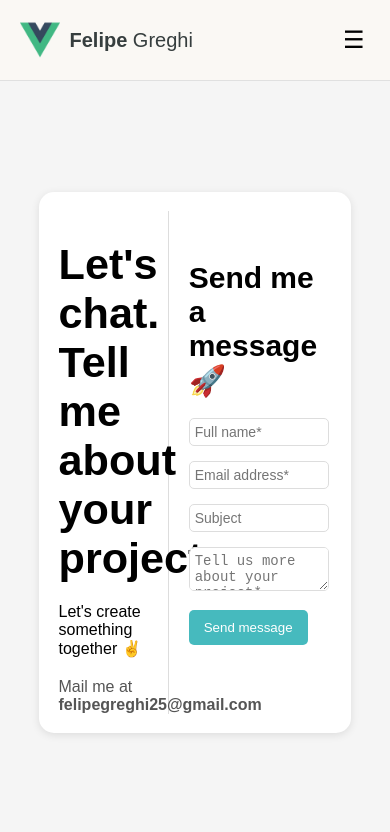
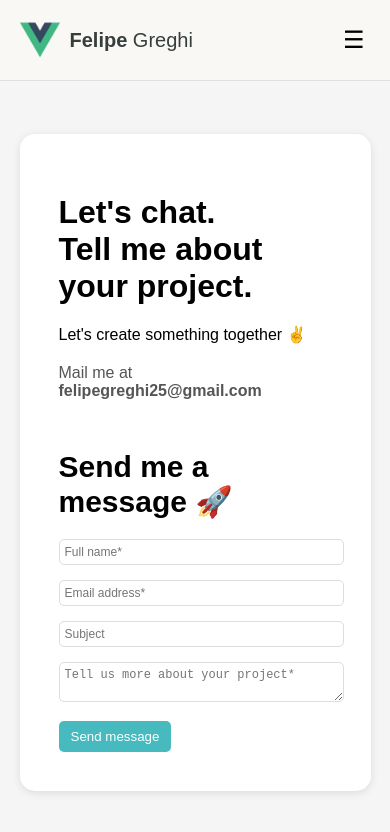
Before and after one commit to FelipeGreghi/Portfolio-WebVUE, a Vue app: page /contact in a window 390 px wide. Shown: the top 832 px of the page. Built offline with nearby package versions, Linux system fonts and the light colour scheme.

Commit message:
Refactor styling for responsiveness in HomeView and ContactView components

```diff
--- a/src/App.vue
+++ b/src/App.vue
@@ -43,7 +43,7 @@ body {
   flex-direction: column;
   align-items: center;
   justify-content: center;
-  flex-grow: 1; /* Faz o main-content crescer para preencher o espaço restante */
+  flex-grow: 1;
   width: 100%;
 }
 </style>
--- a/src/views/ContactView.vue
+++ b/src/views/ContactView.vue
@@ -129,4 +129,42 @@ button {
 button:hover {
   background-color: #509295;
 }
+/* Media Queries for Responsiveness */
+@media (max-width: 600px) {
+  .contact-container {
+    flex-direction: column;
+    width: 80%;
+    padding: 10%;
+  }
+
+  .left-side,
+  .right-side {
+    width: 100%;
+    border-right: none;
+    padding: 0;
+  }
+
+  .left-side {
+    margin-bottom: 20px;
+  }
+}
+
+@media (max-width: 480px) {
+  .left-side h1 {
+    font-size: 2em;
+  }
+
+  .form h3 {
+    font-size: 24px;
+  }
+
+  input,
+  textarea {
+    font-size: 12px;
+  }
+
+  button {
+    padding: 8px 12px;
+  }
+}
 </style>
--- a/src/views/HomeView.vue
+++ b/src/views/HomeView.vue
@@ -218,7 +218,6 @@ export default {
 
   .content {
     flex-direction: column;
-    height: auto;
     padding: 2em 1em;
     box-sizing: border-box;
   }
@@ -236,10 +235,6 @@ export default {
 }
 
 @media (max-width: 480px) {
-  .home-view {
-    padding: 10px;
-  }
-
   .midle-content {
     width: 100%;
   }
@@ -253,7 +248,7 @@ export default {
   }
 
   .home-view h1 {
-    font-size: 2.5em;
+    font-size: 3.5em;
   }
 
   .text-section p {
```
